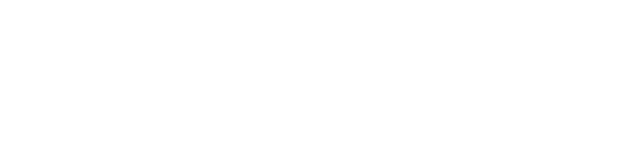
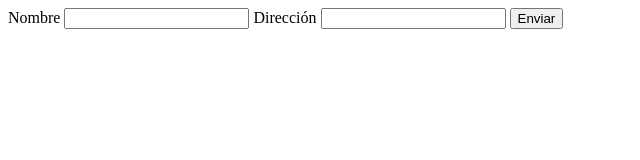
Before and after one commit to CxrlosMX/introduction_to_html, a plain HTML site: page formulario/estructura-basica.html in a window 1280 px wide. Shown: the whole page, without its empty margins (0-640 px from the left). Drawn offline with Linux system fonts and the light colour scheme.

```diff
--- a/formulario/estructura-basica.html
+++ b/formulario/estructura-basica.html
@@ -16,7 +16,19 @@
     <!--input: Sirve para crear un campo que permitirá al usuario interactuar-->
     <!--button: crear un botón que permitirá enviar el formulario-->
 
-    <form></form>
+    <form>
+        <!--la etiqueta form engloba todo nuestro formulario-->
+        <!--Asociamos nuestro Label con nuestro Input-->
+        <label for="name">Nombre</label>
+        <input id="name">
+        <!--        <label>Nombre
+            <input>
+        </label>-->
+
+        <label for="addres">Dirección</label>
+        <input id="addres">
+        <button>Enviar</button>
+    </form>
 </body>
 
 </html>
```
Also changed, not shown: etiquetas-de-linea.html (+1 -1 lines), formulario/tipos-de-input.html (added, +29 -0 lines).
